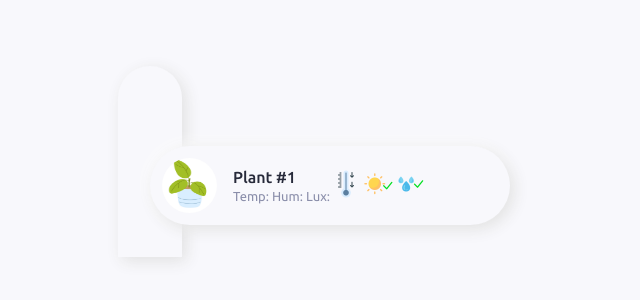
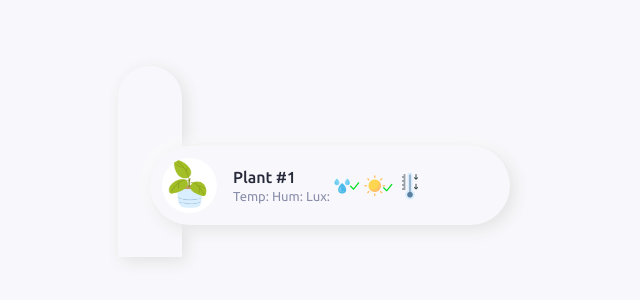
Before and after one commit to Jakub-Glab/Smart-Pot-WebApp, a React (Create React App) app in the folder smart-pot/: page / in a window 1280 px wide. Shown: the part 254-554 px from the top of the page, without its empty margins (630-1270 px from the left). Built offline with nearby package versions, Linux system fonts and the light colour scheme.

Commit message:
Separated functionality to new files

```diff
--- a/smart-pot/src/App.js
+++ b/smart-pot/src/App.js
@@ -1,47 +1,12 @@
 import React, { useEffect, useRef, useState } from "react";
 import Sortable from "sortablejs";
 import PlantFormModal from "./PlantFormModal";
+import DropCard from "./DropCard";
+import NoAnimations from "./NoAnimations";
+import MainPlant from "./MainPlant";
 import "./App.css";
 
 import plantCurrentDefault from "./assets/img/plant4round.png";
-
-const plantRoundMapping = {
-  "assets/img/plant1.png": "assets/img/plant1round.png",
-  "assets/img/plant2.png": "assets/img/plant2round.png",
-  "assets/img/plant3.png": "assets/img/plant3round.png",
-  "assets/img/plant4.png": "assets/img/plant4round.png",
-};
-
-const DropCard = React.memo(({ id, imgSrc, name, profession, onClick }) => {
-  return (
-    <div className="drop__card" id={id} onClick={() => onClick(imgSrc)}>
-      <div className="drop__data">
-        <img src={imgSrc} alt="" className="drop__img" />
-        <div>
-          <h1 className="drop__name">{name}</h1>
-          <span className="drop__profession">{profession}</span>
-        </div>
-        <div style={{ float: "left" }}>
-          <img
-            src="assets/img/temp_down.png"
-            alt=""
-            style={{ width: 32 + "px", height: 32 + "px" }}
-          ></img>
-          <img
-            src="assets/img/sun_ok.png"
-            alt=""
-            style={{ width: 32 + "px", height: 32 + "px" }}
-          ></img>
-          <img
-            src="assets/img/rain_ok.png"
-            alt=""
-            style={{ width: 32 + "px", height: 32 + "px" }}
-          ></img>
-        </div>
-      </div>
-    </div>
-  );
-});
 
 const initialPlants = [
   {
@@ -52,7 +17,7 @@ const initialPlants = [
   },
 ];
 
-const DropContainer = ({ onCardClick, plantCurrent, plants, onAddPlant }) => {
+const DropContainer = ({ onCardClick, plants, onAddPlant }) => {
   const dropItems = useRef(null);
   const [showPlusSign, setShowPlusSign] = useState(false);
   const [showModal, setShowModal] = useState(false);
@@ -121,28 +86,6 @@ const DropContainer = ({ onCardClick, plantCurrent, plants, onAddPlant }) => {
   );
 };
 
-const NoAnimations = () => {
-  useEffect(() => {
-    const handleMouseDown = () => {
-      document.body.classList.add("no-animations");
-    };
-
-    const handleMouseUp = () => {
-      document.body.classList.remove("no-animations");
-    };
-
-    window.addEventListener("mousedown", handleMouseDown);
-    window.addEventListener("mouseup", handleMouseUp);
-
-    return () => {
-      window.removeEventListener("mousedown", handleMouseDown);
-      window.removeEventListener("mouseup", handleMouseUp);
-    };
-  }, []);
-
-  return null;
-};
-
 const App = () => {
   const [plantCurrent, setPlantCurrent] = useState(plantCurrentDefault);
   const [plants, setPlants] = useState(initialPlants);
@@ -161,48 +104,7 @@ const App = () => {
 
   return (
     <div className="drop">
-      <div className="drop__background">
-        <img
-          src={plantCurrent}
-          alt=""
-          className="drop__img"
-          style={{
-            position: "absolute",
-            width: "330px",
-            height: "330px",
-            borderRadius: "50%",
-            right: "12rem",
-            top: "-0.25rem",
-            boxShadow: "10px 10px 10px rgba(0, 0, 0, 0.15)",
-          }}
-        />
-        <br />
-        <br />
-        <div className="card">
-          <img
-            src="assets/img/temp.png"
-            style={{ width: "32px", height: "32px" }}
-            alt=""
-          />
-        </div>
-        <br />
-        <div className="card">
-          <img
-            src="assets/img/sun.png"
-            style={{ width: "32px", height: "32px" }}
-            alt=""
-          />
-        </div>
-        <br />
-        <div className="card">
-          <img
-            src="assets/img/rain.png"
-            style={{ width: "32px", height: "32px" }}
-            alt=""
-          />
-        </div>
-        <br />
-      </div>
+      <MainPlant plantCurrent={plantCurrent} />
       <DropContainer
         onCardClick={handleCardClick}
         plantCurrent={plantCurrent}
--- /dev/null
+++ b/smart-pot/src/DropCard.js
@@ -0,0 +1,34 @@
+import React from "react";
+
+const DropCard = React.memo(({ id, imgSrc, name, profession, onClick }) => {
+  return (
+    <div className="drop__card" id={id} onClick={() => onClick(imgSrc)}>
+      <div className="drop__data">
+        <img src={imgSrc} alt="" className="drop__img" />
+        <div>
+          <h1 className="drop__name">{name}</h1>
+          <span className="drop__profession">{profession}</span>
+        </div>
+        <div style={{ float: "right" }}>
+          <img
+            src="assets/img/temp_down.png"
+            alt=""
+            style={{ width: 32 + "px", height: 32 + "px", float: "right" }}
+          ></img>
+          <img
+            src="assets/img/sun_ok.png"
+            alt=""
+            style={{ width: 32 + "px", height: 32 + "px", float: "right" }}
+          ></img>
+          <img
+            src="assets/img/rain_ok.png"
+            alt=""
+            style={{ width: 32 + "px", height: 32 + "px", float: "right" }}
+          ></img>
+        </div>
+      </div>
+    </div>
+  );
+});
+
+export default DropCard;
--- /dev/null
+++ b/smart-pot/src/MainPlant.js
@@ -0,0 +1,50 @@
+import React from "react";
+
+const MainPlant = ({ plantCurrent }) => {
+  return (
+    <div className="drop__background">
+      <img
+        src={plantCurrent}
+        alt=""
+        className="drop__img"
+        style={{
+          position: "absolute",
+          width: "330px",
+          height: "330px",
+          borderRadius: "50%",
+          right: "12rem",
+          top: "-0.25rem",
+          boxShadow: "10px 10px 10px rgba(0, 0, 0, 0.15)",
+        }}
+      />
+      <br />
+      <br />
+      <div className="card">
+        <img
+          src="assets/img/temp.png"
+          style={{ width: "32px", height: "32px" }}
+          alt=""
+        />
+      </div>
+      <br />
+      <div className="card">
+        <img
+          src="assets/img/sun.png"
+          style={{ width: "32px", height: "32px" }}
+          alt=""
+        />
+      </div>
+      <br />
+      <div className="card">
+        <img
+          src="assets/img/rain.png"
+          style={{ width: "32px", height: "32px" }}
+          alt=""
+        />
+      </div>
+      <br />
+    </div>
+  );
+};
+
+export default MainPlant;
--- /dev/null
+++ b/smart-pot/src/NoAnimations.js
@@ -0,0 +1,25 @@
+import { useEffect } from "react";
+
+const NoAnimations = () => {
+  useEffect(() => {
+    const handleMouseDown = () => {
+      document.body.classList.add("no-animations");
+    };
+
+    const handleMouseUp = () => {
+      document.body.classList.remove("no-animations");
+    };
+
+    window.addEventListener("mousedown", handleMouseDown);
+    window.addEventListener("mouseup", handleMouseUp);
+
+    return () => {
+      window.removeEventListener("mousedown", handleMouseDown);
+      window.removeEventListener("mouseup", handleMouseUp);
+    };
+  }, []);
+
+  return null;
+};
+
+export default NoAnimations;
```
